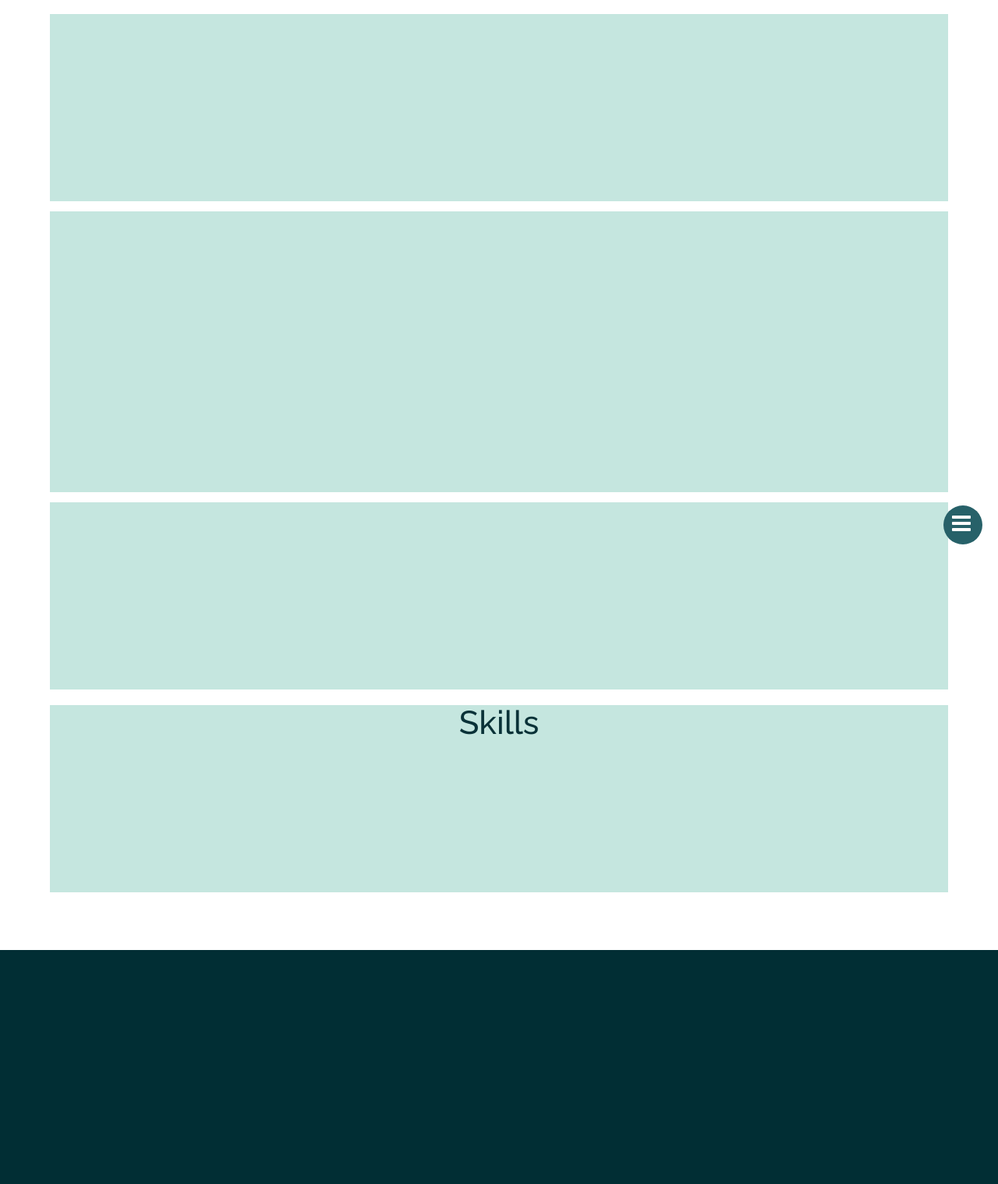
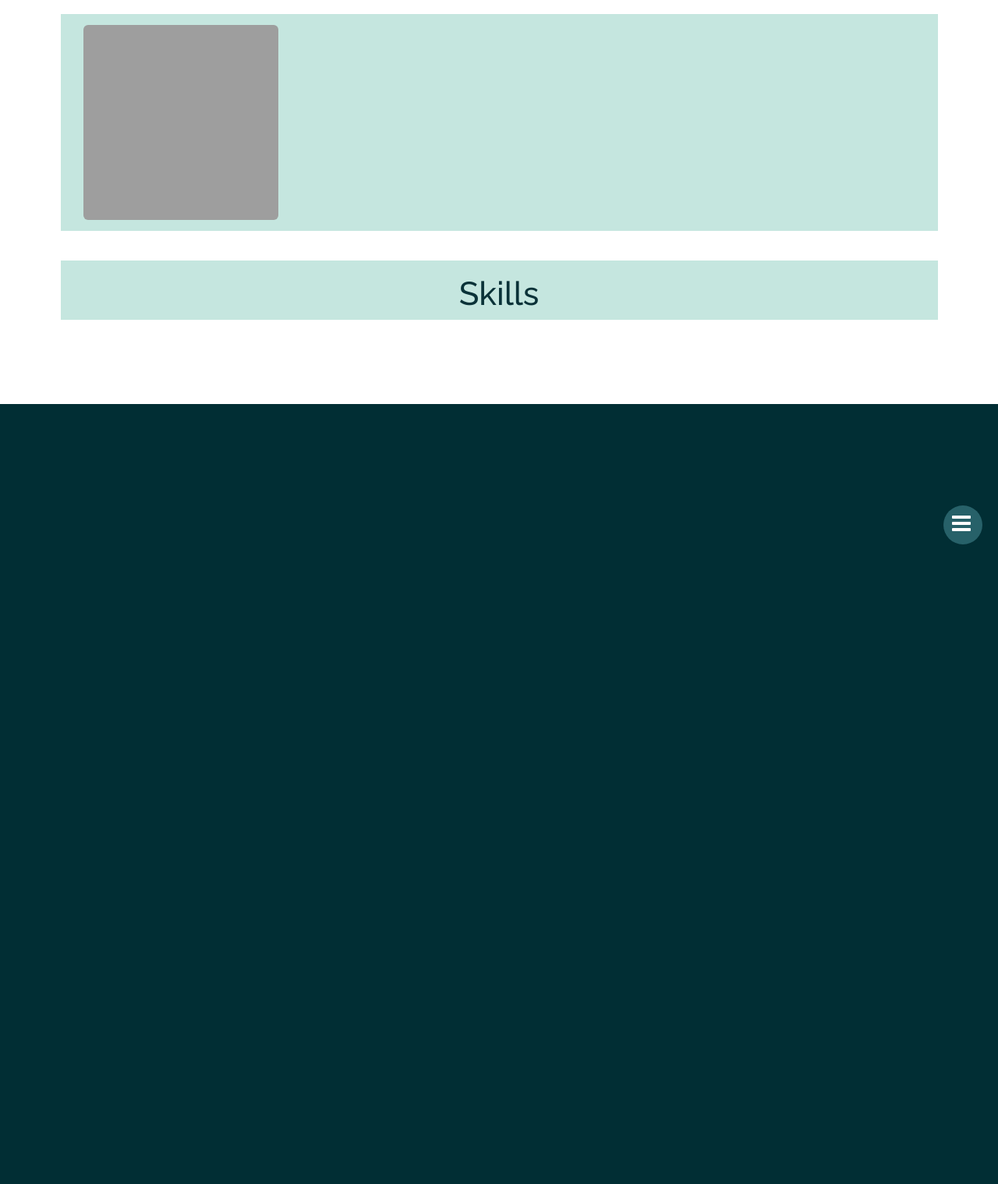
Before and after one commit to juanjomb/findem, a CakePHP app: the page made by app/View/Users/view.ctp in a window 1280 px wide. Shown: the part 82-1600 px from the top of the page at 78% size. After the commit the page ends 780 px from the top, so only its background shows below. Run offline with PHP 8.4 and a stand-in for CakePHP, Linux system fonts and the light colour scheme; the template is opened without the code that fills it, so the values that code supplies are empty; some libraries are stand-ins or nearby versions; grey boxes are pictures that could not be loaded.

Commit message:
Cambios view users index

```diff
--- a/app/View/Languages/index.ctp
+++ b/app/View/Languages/index.ctp
@@ -1,7 +1,7 @@
 <div class="container content">
 
 <h1>Languages </h1>
-<table class="table-hover">
+<table class="table table-hover">
     <tr>
         <th>Created</th>
         <th>Title</th>
--- a/app/View/Users/view.ctp
+++ b/app/View/Users/view.ctp
@@ -1,18 +1,23 @@
-<div class="profileContainer">
-    <div class="personalData">
-        <h1><?php echo h($user['User']['name']) . " " . h($user['User']['surname1']) . " " . h($user['User']['surname2']); ?></h1>
+<div class="profileContainer container">
+    <div class="personalData row">
+        <div class="col-xs-12 col-md-4">
+            <img class="profileImg img-rounded" src="/findem/img/uploads/users/<?php echo $user['User']['image'] ?>" alt="imagen usuario">
+        </div>
+        <div class="col-xs-12 col-md-8">
+        <h2><?php echo h($user['User']['name']) . " " . h($user['User']['surname1']) . " " . h($user['User']['surname2']); ?></h2>
         <p><?php echo h($user['User']['description']); ?></p>
         <p><?php echo h($user['User']['phone']); ?></p>
         <p><?php echo h($user['User']['email']); ?></p>
+        </div>
     </div>
-    <div class="educationData"></div>
-    <div class="experienceData"></div>
-    <div class="skillsData">
+    <div class="educationData row"></div>
+    <div class="experienceData row"></div>
+    <div class="skillsData row">
         <h3>Skills</h3>
         <?php
         foreach ($skills as $skill) {
             ?>
-            <p><?php print $skill; ?></p>
+            <p class="skillPill"><?php print $skill; ?></p>
         <?php } ?>
 
 
--- a/app/webroot/css/styles.css
+++ b/app/webroot/css/styles.css
@@ -9,8 +9,13 @@
 .userImage{
 	margin: 1.5em;
 	width: 150px;
+        height: 150px;
 	border-radius: 50%;
 	border: 4px solid white;
+}
+.profileImg{
+    width: 250px;
+    height: 250px;
 }
 .userName{
 	text-align: center;
@@ -38,7 +43,7 @@
     margin-left: 5%;
     min-height:20%;
     background-color: #C5E6DF;
-
+    padding: 1rem;
     margin-bottom: 1%;
 }
 .profileContainer p{
@@ -47,13 +52,12 @@
 
 
 }
-.skillsData p{
-    padding-left: 20px;
-    padding-top: 10px;
-    width: 80px;
-    min-width: 80px;
+.skillsData .skillPill{
+    padding: 1%;
+    width: auto;
     min-height: 30px;
     border-radius: 5px;
+    float: left;
     color: #C5E6DF;
     background-color: #0A3238;
 }
@@ -86,7 +90,6 @@
 }
 .profileContainer{
     margin-top: 100px;
-    height: 150%;
     width: 100%;
 }
 .content{
@@ -278,6 +281,8 @@
 	width: 100%;
 }
 footer{
+    position: absolute;
+    bottom: 0;
 	height:300px;
 	width: 100%;
 
```
Also changed, not shown: 16 other files.
